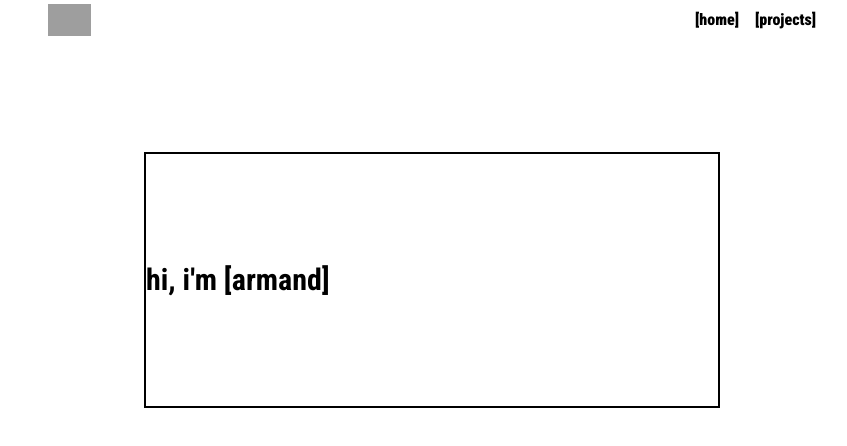
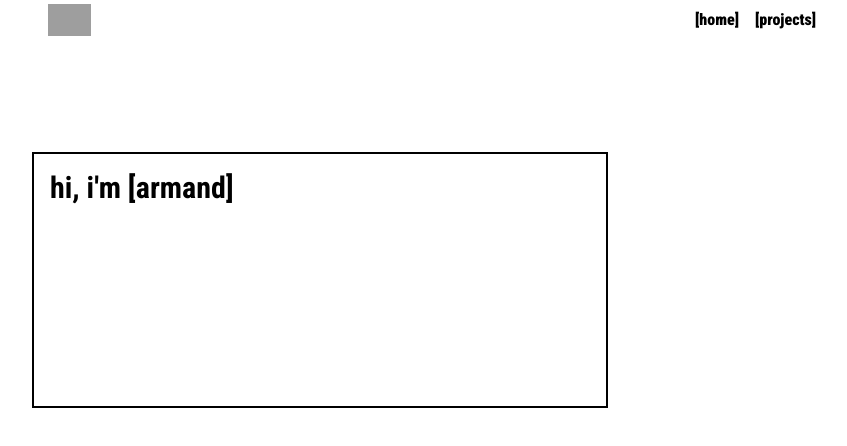
Before and after one commit to austindelic/portfolio, a Next.js app: page / in a window 1280 px wide. Shown: the top 446 px of the page, without its empty margins (208-1055 px from the left). Built offline with nearby package versions, Linux system fonts and the light colour scheme; grey boxes are pictures that could not be loaded.

Commit message:
put it to the left, looking for an image to put below my name

```diff
--- a/src/app/page.tsx
+++ b/src/app/page.tsx
@@ -1,9 +1,13 @@
 export default function Home() {
   return (
-    <div className="text-center pt-20">
+    <div className="pt-20">
 
-      <div className="mx-auto mt-8 w-3/4 max-w-xl h-64 border-2 border-black flex items-center">
-        <h1 className="text-3xl font-bold">hi, i'm [armand]</h1>
+      <div className="mt-8 w-3/4 max-w-xl h-64 border-2 border-black p-4">
+        <div className="flex flex-col gap-4">
+          <h1 className="text-3xl font-bold">hi, i'm [armand]</h1>
+
+        </div>
+
       </div>
     </div>
   );
```
